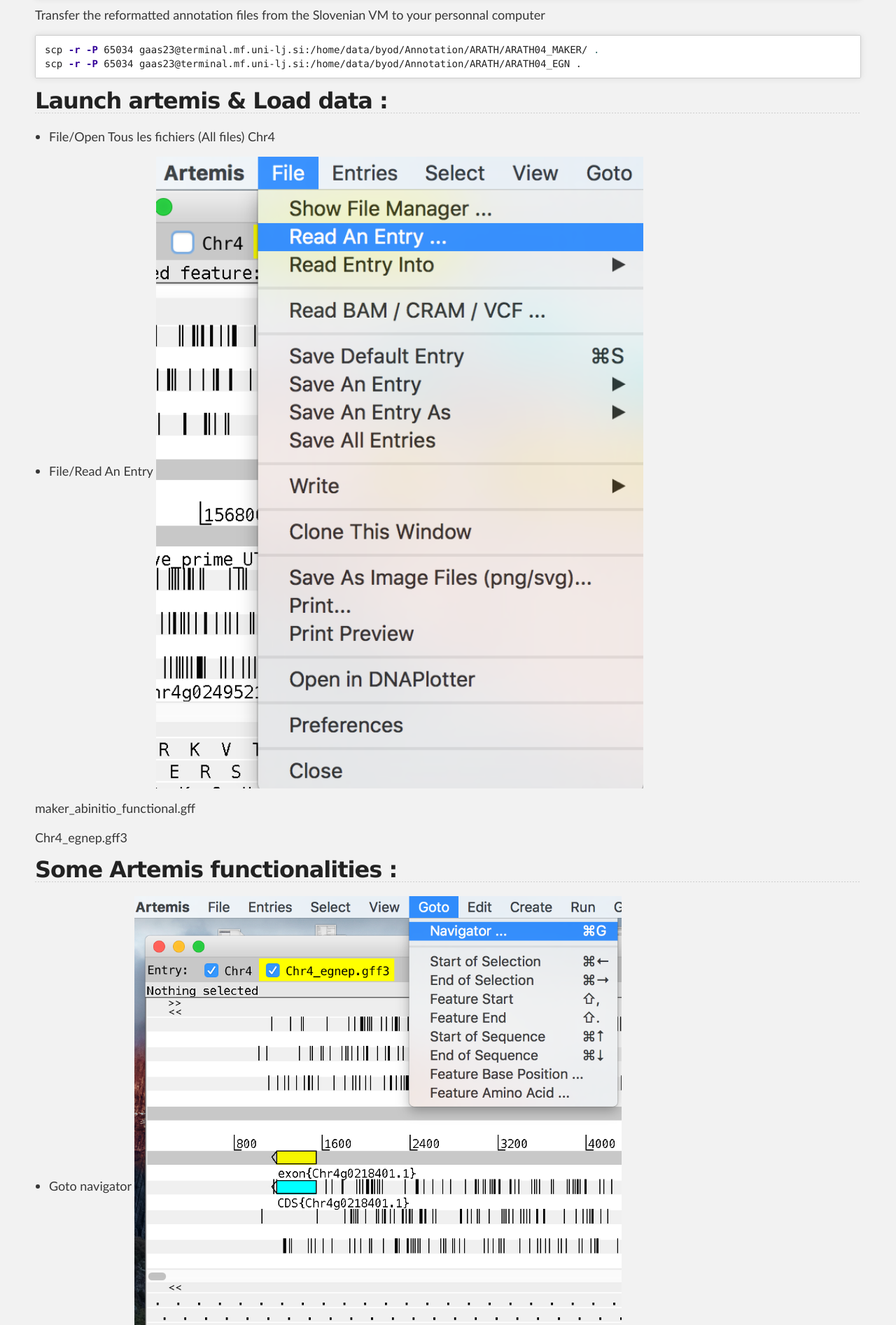
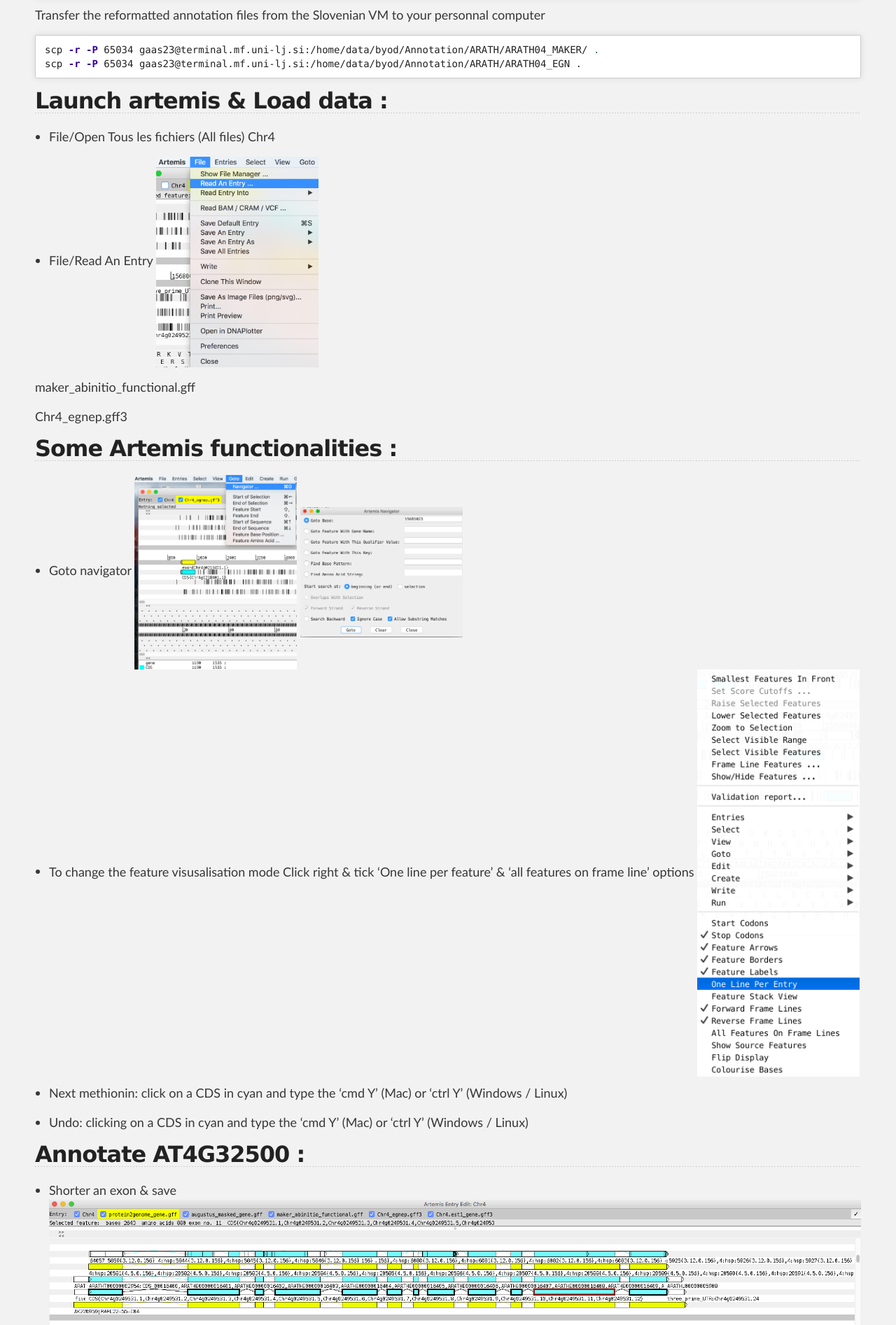
Before and after one commit to SouthGreenPlatform/trainings, a Jekyll site: the page built from _pages/annotation/artemis_manual_curation.md, in a window 1280 px wide. Shown: the part 1621-3515 px from the top of the page at 70% size. Built offline with Jekyll 4.4.1, drawn with Linux system fonts in a browser that asks for light colours; nearby versions of some CDN libraries.

Commit message:
Update artemis_manual_curation.md

```diff
--- a/_pages/annotation/artemis_manual_curation.md
+++ b/_pages/annotation/artemis_manual_curation.md
@@ -69,7 +69,7 @@
 * File/Open Tous les fichiers (All files) Chr4
 
 * File/Read An Entry
-<img width="60%" src="{{ site.url }}/images/pga/artemis_00_read_entry.png" alt="" />
+<img width="20%" src="{{ site.url }}/images/pga/artemis_00_read_entry.png" alt="" />
 
 maker_abinitio_functional.gff
 
@@ -80,10 +80,10 @@
 ##  Some Artemis functionalities :
 
 * Goto navigator
-<img width="60%" src="{{ site.url }}/images/pga/artemis_01_goto_navigator.png" alt="" />
-<img width="60%" src="{{ site.url }}/images/pga/artemis_02_navigator.png" alt="" />
+<img width="20%" src="{{ site.url }}/images/pga/artemis_01_goto_navigator.png" alt="" />
+<img width="20%" src="{{ site.url }}/images/pga/artemis_02_navigator.png" alt="" />
 * To change the feature visusalisation mode Click right & tick 'One line per feature' & 'all features on frame line' options
-<img width="60%" src="{{ site.url }}/images/pga/artemis_03_one_line_per_entry.png" alt="" />
+<img width="20%" src="{{ site.url }}/images/pga/artemis_03_one_line_per_entry.png" alt="" />
 * Next methionin: click on a CDS in cyan and type the 'cmd Y' (Mac) or 'ctrl Y' (Windows / Linux)
 
 * Undo: clicking on a CDS in cyan and type the 'cmd Y' (Mac) or 'ctrl Y' (Windows / Linux)
@@ -92,7 +92,7 @@
 ##  Annotate AT4G32500 :
 
 * Shorter an exon & save
-<img width="60%" src="{{ site.url }}/images/pga/artemis_04_short_exon.png" alt="" />
+<img width="100%" src="{{ site.url }}/images/pga/artemis_04_short_exon.png" alt="" />
 * Check the functional annotation
 Open the Gene Builder by clicking on a feature and then typing the 'cmd E' (Mac) or 'ctrl E' (Windows / Linux)
 
@@ -104,6 +104,7 @@
 * Set the correct boundaries of the first transcript
 
 * Duplicate the transcript and set the correct boundaries of the second alternative transcript
-<img width="60%" src="{{ site.url }}/images/pga/artemis_05_new_intron.png" alt="" />
+<img width="100%" src="{{ site.url }}/images/pga/artemis_05_new_intron.png" alt="" />
+
 <img width="60%" src="{{ site.url }}/images/pga/artemis_06_alternative_transcript.png" alt="" />
 * Write polypeptide sequence, make blastp on uniprot KB to curate the functionnal annotation (product, gene_symbol)
```
